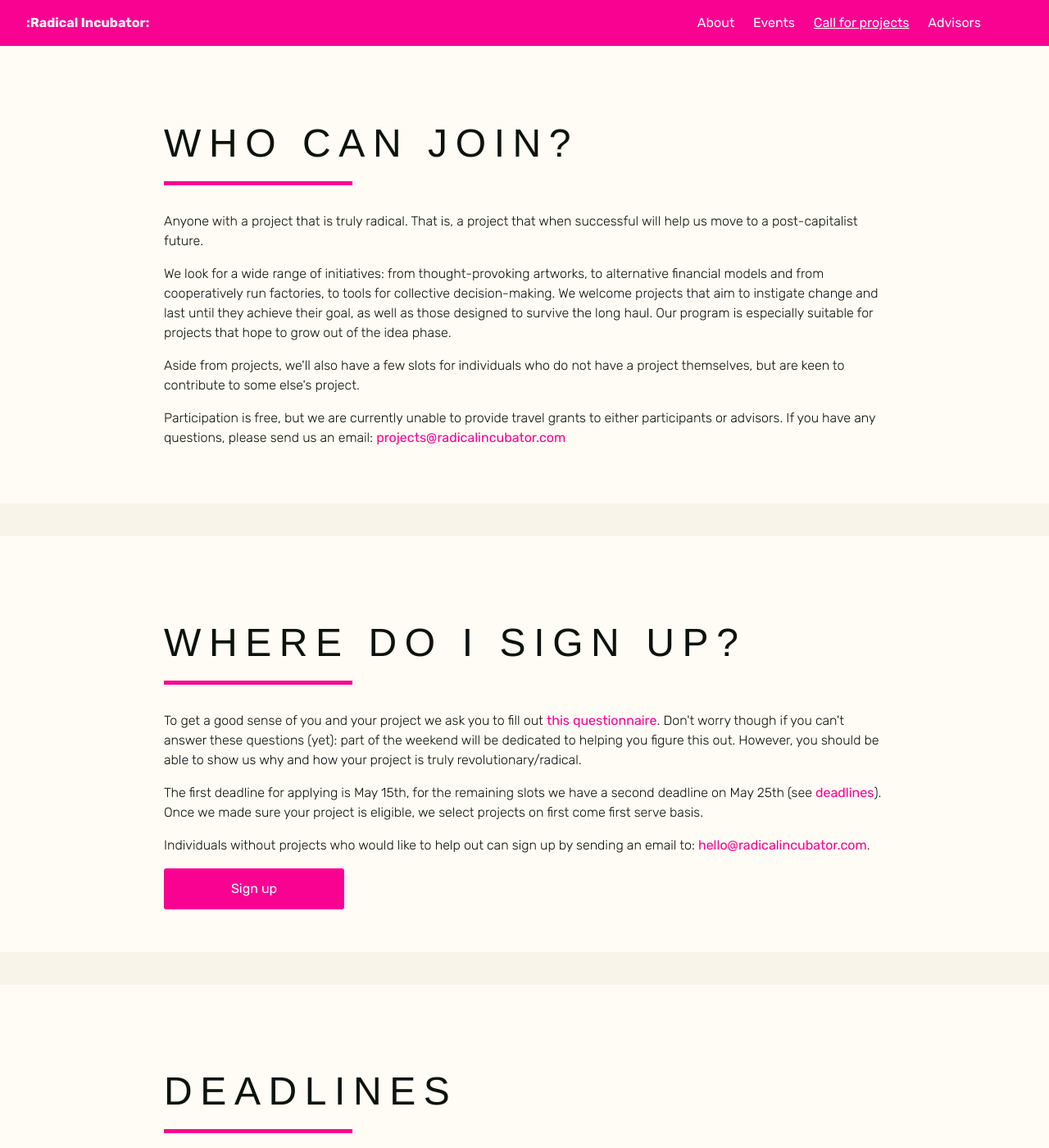
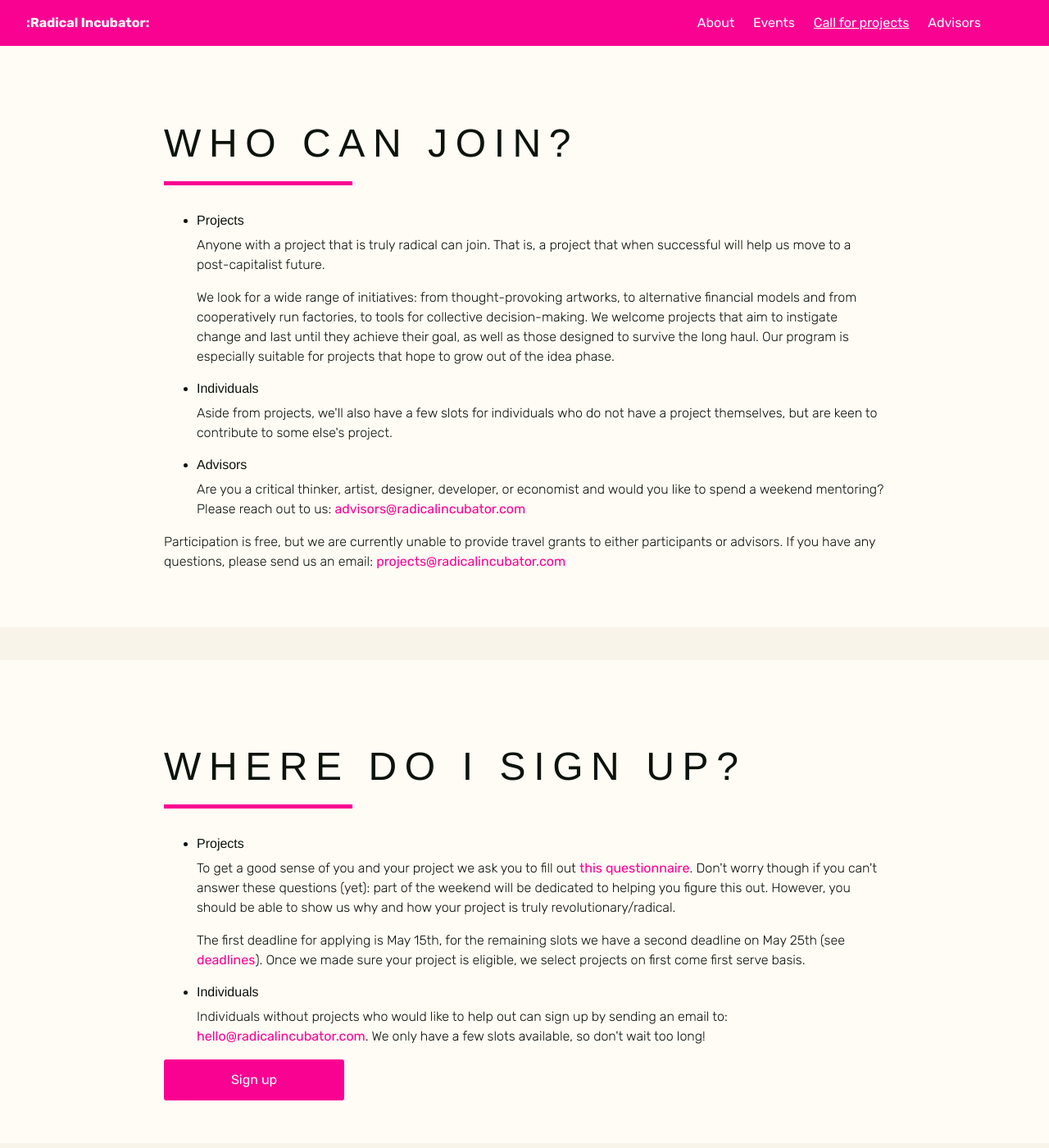
Before and after one commit to criticalincubator/criticalincubator.github.io, a Jekyll site: the page built from call-projects.html, in a window 1280 px wide and 1400 px high, scrolled down 1088 px. Shown: the whole window at 82% size. Built offline with Jekyll 4.4.1, drawn with Linux system fonts in a browser that asks for light colours; nearby versions of some CDN libraries; some of the changed text lies outside the part shown.

Commit message:
more tweaks

```diff
--- a/call-projects.html
+++ b/call-projects.html
@@ -38,9 +38,17 @@ layout: main
           <div class="col-10 mx-auto px3 py3">
             <h1 class="responsive-h1  caps mb2">Who can join?</h1>
             <hr class="haar-h"/>
-            <p class="">Anyone with a project that is truly radical. That is, a project that when successful will help us move to a post-capitalist future.</p><p>We look for a wide range of initiatives: from thought-provoking artworks, to alternative financial models and from cooperatively run factories, to tools for collective decision-making. We welcome projects that aim to instigate change and last until they achieve their goal, as well as those designed to survive the long haul. Our program is especially suitable for projects that hope to grow out of the idea phase.</p>
+            <ul>
+            <li><h4 class="responsive-h4">Projects</h4>
+              <p class="">Anyone with a project that is truly radical can join. That is, a project that when successful will help us move to a post-capitalist future.</p><p>We look for a wide range of initiatives: from thought-provoking artworks, to alternative financial models and from cooperatively run factories, to tools for collective decision-making. We welcome projects that aim to instigate change and last until they achieve their goal, as well as those designed to survive the long haul. Our program is especially suitable for projects that hope to grow out of the idea phase.</p>
+          </li>
+           <li><h4 class="responsive-h4">Individuals</h4>
             <p>Aside from projects, we'll also have a few slots for individuals who do not have a project themselves, but are keen to contribute to some else's project.</p>
-            <p>Participation is free, but we are currently unable to provide travel grants to either participants or advisors. If you have any questions, please send us an email:  <a href="mailto:projects@radicalincubator.com">projects@radicalincubator.com</a></p>
+          </li>
+         <li><h4 class="responsive-h4">Advisors</h4>
+          <p>Are you a critical thinker, artist, designer, developer, or economist and would you like to spend a weekend mentoring? Please reach out to us: <a href="advisors@radicalincubator.com">advisors@radicalincubator.com</a></p></li>
+        </ul>
+        <p>Participation is free, but we are currently unable to provide travel grants to either participants or advisors. If you have any questions, please send us an email:  <a href="mailto:projects@radicalincubator.com">projects@radicalincubator.com</a></p>
           </div>
         </div>
       </section>
@@ -54,10 +62,17 @@ layout: main
           <div class="col-10 mx-auto px3 py3">
             <h1 class="responsive-h1  caps mb2">Where do I sign up?</h1>
             <hr class="haar-h"/>
-            <p class="">To get a good sense of you and your project we ask you to fill out <a href="">this questionnaire</a>. Don't worry though if you can't answer these questions (yet): part of the weekend will be dedicated to helping you figure this out. However, you should be able to show us why and how your project is truly revolutionary/radical.</p>
-            <p>The first deadline for applying is May 15th, for the remaining slots we have a second deadline on May 25th (see <a href="/#deadlines">deadlines</a>). Once we made sure your project is eligible, we select projects on first come first serve basis.</p>
-            <p>Individuals without projects who would like to help out can sign up by sending an email to: <a href="mailto:hello@radicalincubator.com">hello@radicalincubator.com</a>.</p>
+            <ul><li>
+              <h4 class="responsive-h4">Projects</h4>
+              <p class="">To get a good sense of you and your project we ask you to fill out <a href="">this questionnaire</a>. Don't worry though if you can't answer these questions (yet): part of the weekend will be dedicated to helping you figure this out. However, you should be able to show us why and how your project is truly revolutionary/radical.</p>
+              <p>The first deadline for applying is May 15th, for the remaining slots we have a second deadline on May 25th (see <a href="/#deadlines">deadlines</a>). Once we made sure your project is eligible, we select projects on first come first serve basis.</p>
+          </li>
+          <li>
+            <h4 class="responsive-h4">Individuals</h4>
+            <p>Individuals without projects who would like to help out can sign up by sending an email to: <a href="mailto:hello@radicalincubator.com">hello@radicalincubator.com</a>. We only have a few slots available, so don't wait too long!</p></li>
+          </ul>
               <button> <a href="">Sign up</a></button>
+            </li>
           </div>
         </div>
       </section>
@@ -75,7 +90,7 @@ layout: main
               <li>May 15th - Early bird application deadline</li>
               <li>May 20th - Deadline review early birds</li>
               <li>May 25th - Late owls deadline for applying</li>
-              <li>May June 1st - Builders deadline</li>
+              <li>May June 1st - Deadline application individuals</li>
               <li>May 20th - Late owls application deadline</li>
               <li>June 2-3rd - Hack Weekend</li>
             </ul>
```
